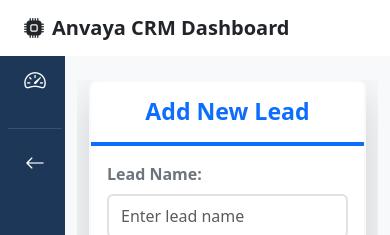
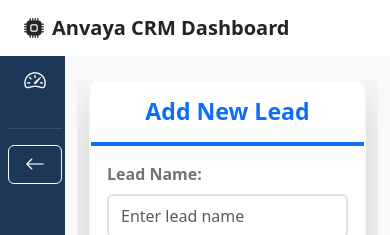
Before and after one commit to Chetan-7065/-anvaya-crm-frontend, a React (Create React App) app: page /addNewLead in a window 390 px wide. Shown: the top 235 px of the page. Built offline with nearby package versions, Linux system fonts and the light colour scheme; no server answers; what chartjs-plugin-datalabels would draw is missing.

Commit message:
Fix: make the layout responsive for all the screens

```diff
--- a/src/components/Sidebar.jsx
+++ b/src/components/Sidebar.jsx
@@ -86,7 +86,11 @@ export default function Sidebar() {
               <li className="w-100 text-center text-md-start">
                 <Link
                   to={"/"}
-                  className="nav-link text-white px-2 px-md-3 d-flex align-items-center justify-content-center justify-content-md-start"
+                  className={`btn px-3 py-2 d-flex align-items-center justify-content-center justify-content-md-start gap-2 ${
+                    isDarkMode
+                      ? "btn-outline-info "
+                      : "btn-outline-light "
+                  }`}
                 >
                   <i
                     className="bi bi-arrow-left fs-5 me-0 me-md-2"
@@ -97,7 +101,7 @@ export default function Sidebar() {
               </li>
             </ul>
 
-           <style>{`
+            <style>{`
         /* Desktop Default sizing rules */
         .sidebar, div.flex-shrink-0 {
           width: 240px;
```
Also changed, not shown: src/pages/SalesAgentManagement.jsx (+0 -51 lines).
